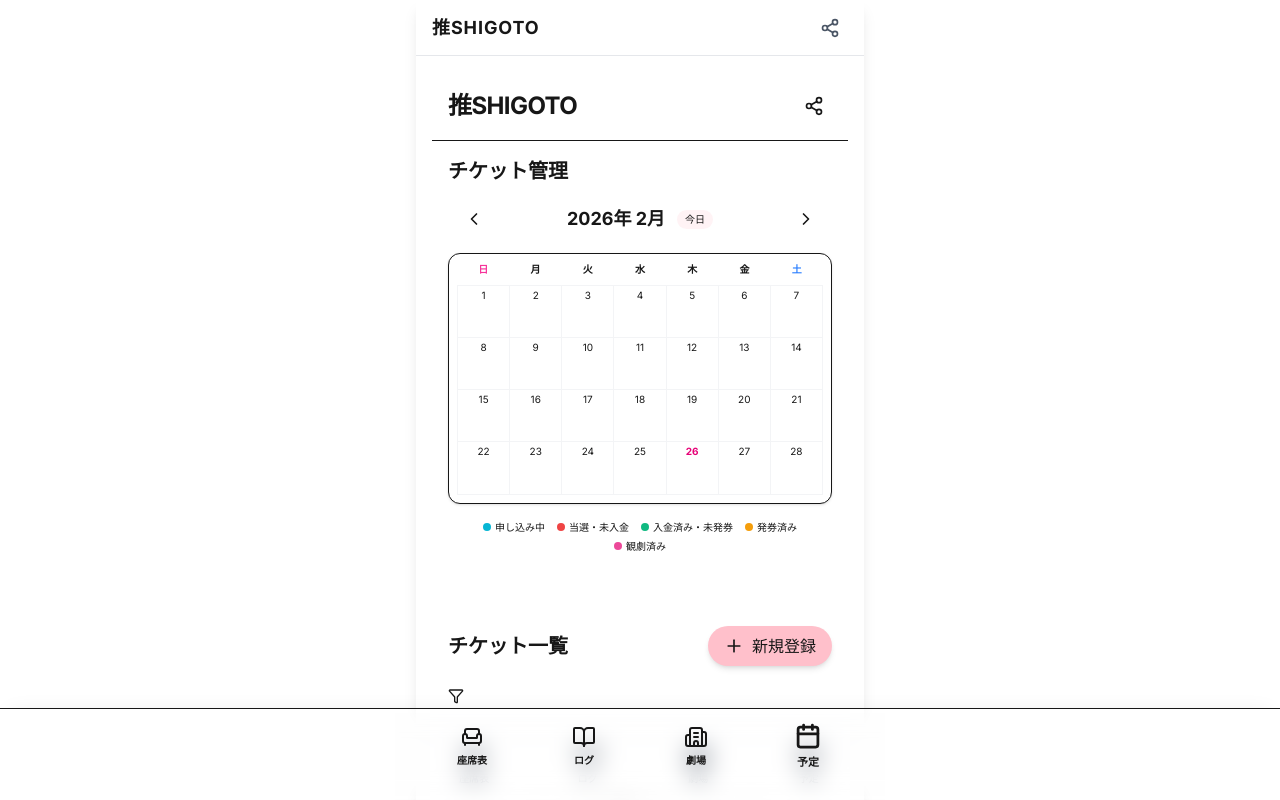
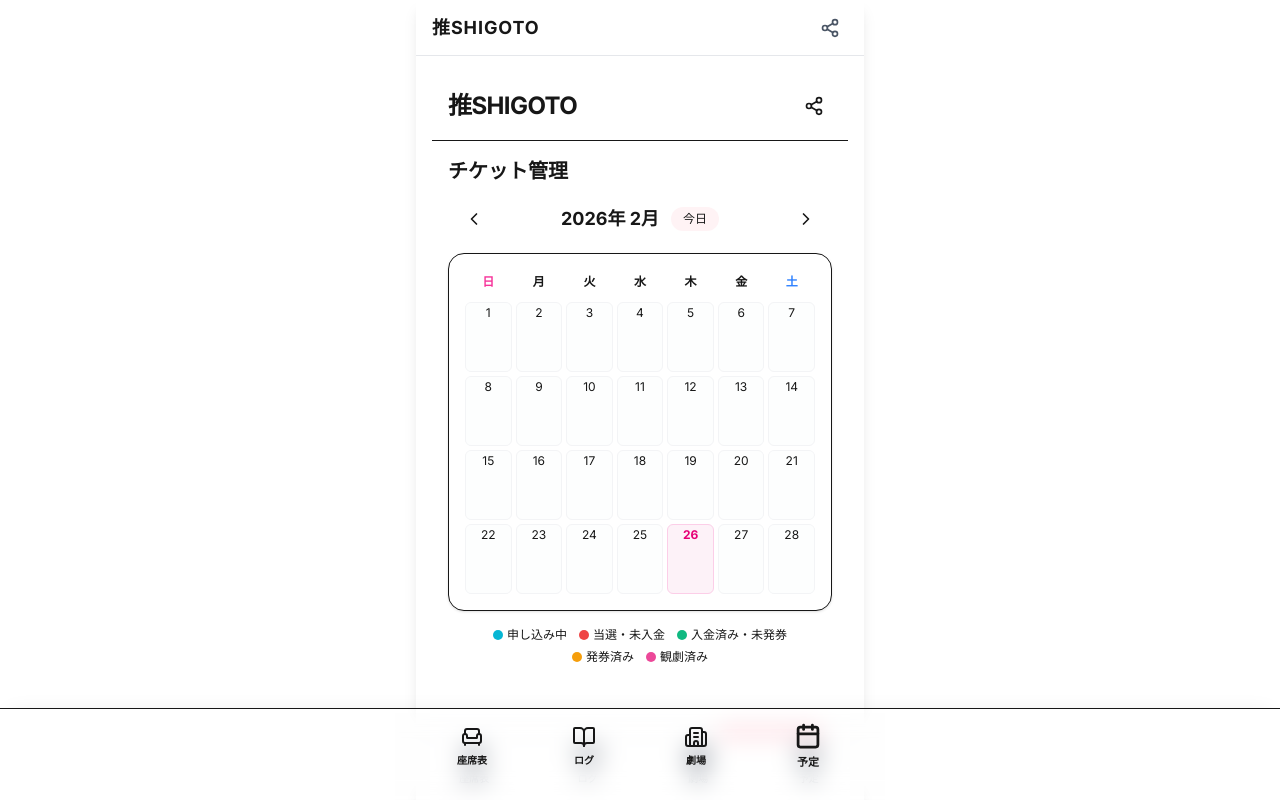
Before and after one commit to miyataxxxg7-rgb/theater-log, a Next.js app: page /logs in a window 1280 px wide. Both pictures are taken after a click on the button "予定". Shown: the top 800 px of the page. Built offline with nearby package versions, Linux system fonts and the light colour scheme.

Commit message:
カレンダーのマスにアイコンと文字を復活

```diff
--- a/src/components/calendar/Calendar.tsx
+++ b/src/components/calendar/Calendar.tsx
@@ -7,7 +7,8 @@ import { Ticket, TicketStatus, STATUS_CONFIG } from "@/types/ticket";
 import clsx from "clsx";
 
 export function TicketCalendar() {
-    const { tickets, getTicketsForDate } = useTickets();
+    // 🌟 修正ポイント：すべてのチケットをしっかり読み込むようにしました！
+    const { tickets } = useTickets();
     const [currentDate, setCurrentDate] = useState(new Date());
 
     const year = currentDate.getFullYear();
@@ -21,19 +22,16 @@ export function TicketCalendar() {
 
     const today = new Date();
     const isToday = (day: number) => {
-        return (
-            year === today.getFullYear() &&
-            month === today.getMonth() &&
-            day === today.getDate()
-        );
+        return year === today.getFullYear() && month === today.getMonth() && day === today.getDate();
     };
 
+    // その日にある予定を探す賢い機能
     const getDateEvents = (day: number) => {
         const dateStr = `${year}-${String(month + 1).padStart(2, '0')}-${String(day).padStart(2, '0')}`;
-        const ticketsForDate = getTicketsForDate(dateStr);
         const events: Array<{ type: string; ticket: Ticket; config: typeof STATUS_CONFIG[TicketStatus] }> = [];
 
-        ticketsForDate.forEach(ticket => {
+        tickets.forEach(ticket => {
+            if (!ticket.dates) return;
             const { applicationStart, applicationEnd, resultDate, paymentDeadline, ticketIssueDate, showDate } = ticket.dates;
             const config = STATUS_CONFIG[ticket.status];
 
@@ -63,49 +61,76 @@ export function TicketCalendar() {
 
     const calendarDays = useMemo(() => {
         const days = [];
-        for (let i = 0; i < firstDayOfWeek; i++) {
-            days.push(null);
-        }
-        for (let day = 1; day <= daysInMonth; day++) {
-            days.push(day);
-        }
+        for (let i = 0; i < firstDayOfWeek; i++) { days.push(null); }
+        for (let day = 1; day <= daysInMonth; day++) { days.push(day); }
         return days;
     }, [firstDayOfWeek, daysInMonth]);
 
     return (
-        <div className="space-y-4 max-w-md mx-auto">
+        <div className="space-y-4 w-full max-w-2xl mx-auto">
+            {/* ヘッダー */}
             <div className="flex items-center justify-between px-2">
                 <button onClick={goToPreviousMonth} className="p-2 hover:bg-black/5 rounded-full">
                     <ChevronLeft className="w-5 h-5 text-pencil" />
                 </button>
                 <div className="flex items-center gap-3">
                     <h2 className="text-lg font-bold text-pencil">{year}年 {month + 1}月</h2>
-                    <button onClick={goToToday} className="text-[10px] px-2 py-0.5 bg-[#ffc0cb]/20 text-pencil rounded-full">今日</button>
+                    <button onClick={goToToday} className="text-[10px] md:text-xs px-3 py-1 bg-[#ffc0cb]/20 text-pencil rounded-full hover:bg-[#ffc0cb]/30 transition-colors">今日</button>
                 </div>
                 <button onClick={goToNextMonth} className="p-2 hover:bg-black/5 rounded-full">
                     <ChevronRight className="w-5 h-5 text-pencil" />
                 </button>
             </div>
 
-            <div className="bg-white border border-pencil/10 rounded-xl p-2 shadow-sm w-full">
-                <div className="grid grid-cols-7 mb-2">
+            {/* 🌟 修正ポイント：マス目を少し大きくして、文字とアイコンが入るようにしました！ */}
+            <div className="bg-white border border-pencil/20 rounded-2xl p-2 md:p-4 shadow-sm w-full overflow-hidden">
+                {/* 曜日 */}
+                <div className="grid grid-cols-7 mb-2 gap-1 text-center">
                     {['日', '月', '火', '水', '木', '金', '土'].map((day, index) => (
-                        <div key={day} className={clsx("text-center text-[10px] font-bold", index === 0 ? "text-pink-500" : index === 6 ? "text-blue-500" : "text-pencil-light")}>
+                        <div key={day} className={clsx("text-[10px] md:text-xs font-bold py-1", index === 0 ? "text-pink-500" : index === 6 ? "text-blue-500" : "text-pencil-light")}>
                             {day}
                         </div>
                     ))}
                 </div>
-                <div className="grid grid-cols-7 gap-px bg-gray-100 border border-gray-100">
+
+                {/* 日付グリッド */}
+                <div className="grid grid-cols-7 gap-1">
                     {calendarDays.map((day, index) => {
-                        if (day === null) return <div key={`empty-${index}`} className="bg-white aspect-square" />;
+                        if (day === null) return <div key={`empty-${index}`} className="min-h-[55px] md:min-h-[70px]" />;
+
                         const events = getDateEvents(day);
                         return (
-                            <div key={day} className={clsx("bg-white aspect-square p-0.5 relative flex flex-col items-center", isToday(day) && "bg-pink-50")}>
-                                <span className={clsx("text-[10px] z-10", isToday(day) ? "text-pink-600 font-bold" : "text-pencil")}>{day}</span>
-                                <div className="mt-auto mb-0.5 flex flex-wrap justify-center gap-0.5 w-full px-0.5">
-                                    {events.slice(0, 3).map((event, i) => (
-                                        <div key={i} className="w-1 h-1 rounded-full" style={{ backgroundColor: event.config.color }} />
-                                    ))}
+                            <div key={day} className={clsx(
+                                "min-h-[55px] md:min-h-[70px] p-0.5 rounded-md border flex flex-col overflow-hidden transition-colors w-full min-w-0",
+                                isToday(day) ? "bg-pink-50 border-pink-200" : "bg-gray-50/30 border-gray-100 hover:bg-gray-50"
+                            )}>
+                                <span className={clsx("text-[10px] md:text-xs mb-0.5 text-center", isToday(day) ? "text-pink-600 font-bold" : "text-pencil")}>
+                                    {day}
+                                </span>
+
+                                {/* ここに予定のアイコンと文字が入ります！ */}
+                                <div className="flex flex-col gap-[1px] w-full overflow-hidden">
+                                    {events.map((event, i) => {
+                                        let icon = "";
+                                        let textColor = "text-pencil";
+
+                                        if (event.type === 'applying') { icon = "🎫"; textColor = "text-blue-500"; }
+                                        else if (event.type === 'result') { icon = "📢"; textColor = "text-pink-500"; }
+                                        else if (event.type === 'payment') { icon = "⚠️"; textColor = "text-red-500 font-bold"; }
+                                        else if (event.type === 'issue') { icon = "🏪"; textColor = "text-green-600"; }
+                                        else if (event.type === 'show') { icon = "⭐"; textColor = "text-yellow-600 font-bold"; }
+
+                                        return (
+                                            <div key={`${event.ticket.id}-${event.type}-${i}`}
+                                                className="flex items-center w-full text-[8px] md:text-[9px] leading-tight overflow-hidden rounded-[2px] bg-white/50 px-[1px]"
+                                            >
+                                                <span className="mr-[2px] flex-shrink-0">{icon}</span>
+                                                <span className={clsx("truncate min-w-0 flex-1", textColor)}>
+                                                    {event.type === 'applying' ? '申込' : event.ticket.title}
+                                                </span>
+                                            </div>
+                                        );
+                                    })}
                                 </div>
                             </div>
                         );
@@ -113,13 +138,14 @@ export function TicketCalendar() {
                 </div>
             </div>
 
-            <div className="flex flex-wrap gap-x-3 gap-y-1 text-[10px] px-2 justify-center pb-10">
+            {/* 凡例 */}
+            <div className="flex flex-wrap gap-x-3 gap-y-1.5 text-[10px] md:text-xs px-2 justify-center pb-8">
                 {(Object.keys(STATUS_CONFIG) as TicketStatus[]).map((status) => {
                     const config = STATUS_CONFIG[status];
                     return (
                         <div key={status} className="flex items-center gap-1">
-                            <div className="w-2 h-2 rounded-full" style={{ backgroundColor: config.color }} />
-                            <span className="text-pencil-light">{config.label}</span>
+                            <div className="w-2 h-2 md:w-2.5 md:h-2.5 rounded-full" style={{ backgroundColor: config.color }} />
+                            <span className="text-pencil-light font-medium">{config.label}</span>
                         </div>
                     );
                 })}
```
